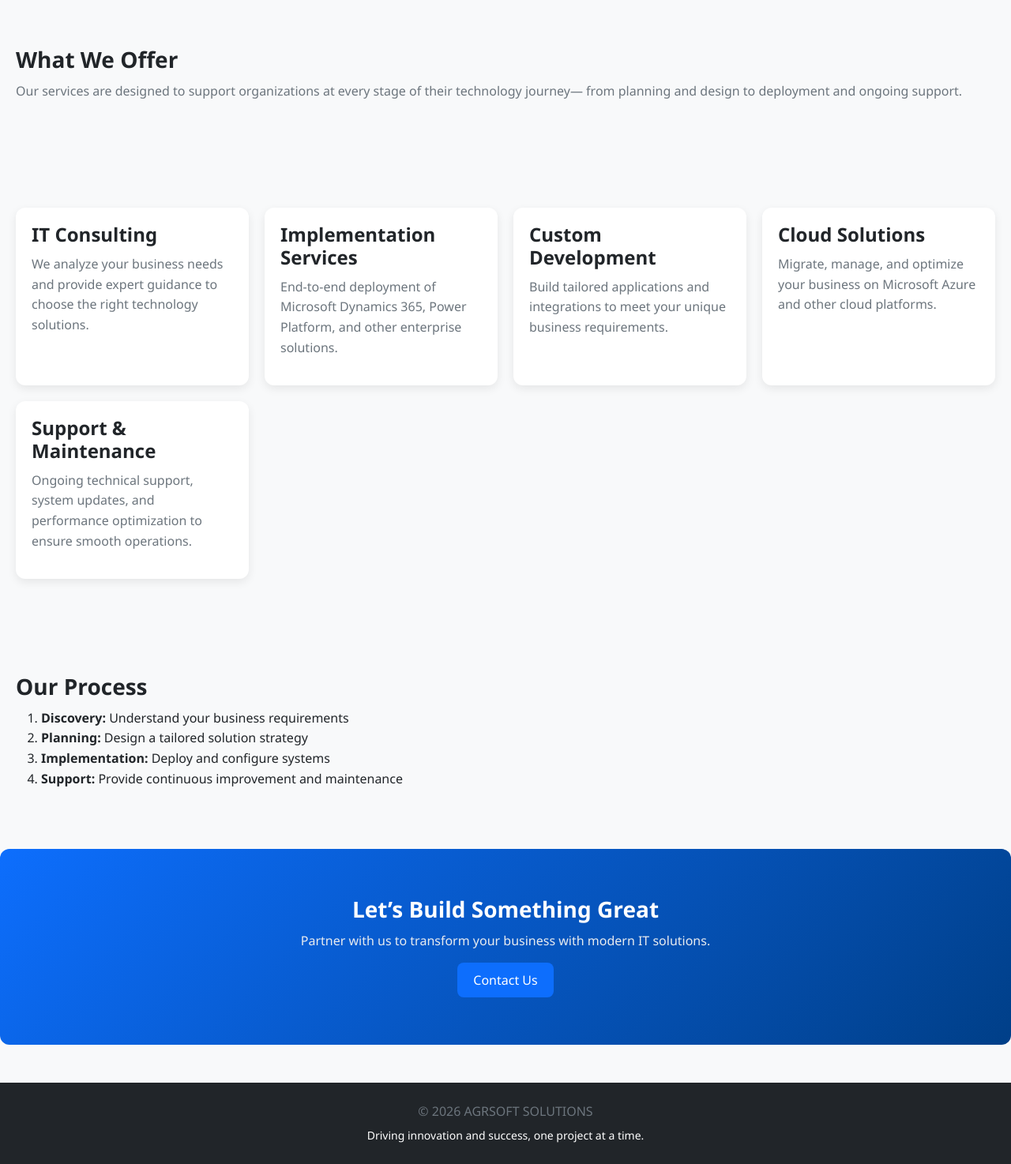
After one commit to gautam-dawar-3441/Agrsoft, a Flask app: page /services in a window 1280 px wide. The commit adds this page. Shown: the part 619-2093 px from the top of the page at 79% size. Run offline with Flask 3, Linux system fonts and the light colour scheme.

Commit message:
templates added for all pages with css

```diff
--- a/app.py
+++ b/app.py
@@ -1,10 +1,45 @@
-from flask import Flask, render_template
+from flask import Flask, render_template, request
 
 app = Flask(__name__)
 
-@app.route("/")
+@app.route('/')
 def home():
-    return render_template("home.html")
+    return render_template('home.html')
+
+@app.route('/dynamics365')
+def dynamics365():
+    return render_template('dynamics365.html')
+
+@app.route('/powerplatforms')
+def powerplatforms():
+    return render_template('powerplatforms.html')
+
+@app.route('/services')
+def services():
+    return render_template('services.html')
+
+@app.route('/industries')
+def industries():
+    return render_template('industries.html')
+
+# ✅ FIXED CONTACT ROUTE (IMPORTANT)
+@app.route('/contact', methods=['GET', 'POST'])
+def contact():
+    if request.method == 'POST':
+        name = request.form.get('name')
+        email = request.form.get('email')
+        message = request.form.get('message')
+
+        print("Name:", name)
+        print("Email:", email)
+        print("Message:", message)
+
+        return render_template(
+            'contact.html',
+            success="Your message has been sent successfully!"
+        )
+
+    return render_template('contact.html')
 
 if __name__ == "__main__":
     app.run()
--- a/static/style.css
+++ b/static/style.css
@@ -1,45 +1,159 @@
-body {
-    background: #f8f9fa;
-    font-family: 'Segoe UI', sans-serif;
+:root {
+    --primary: #0d6efd;
+    --dark: #212529;
+    --light: #f8f9fa;
+    --gray: #6c757d;
+    --card-bg: #ffffff;
+    --border-radius: 12px;
+    --transition: 0.3s ease;
 }
 
-.hero-section {
-    min-height: 90vh;
-    background: linear-gradient(rgba(0,0,0,0.7),
-                rgba(0,0,0,0.7)),
+* {
+    margin: 0;
+    padding: 0;
+    box-sizing: border-box;
+}
+
+body {
+    background: var(--light);
+    font-family: 'Segoe UI', sans-serif;
+    color: var(--dark);
+    line-height: 1.6;
+}
+
+h1, h2, h3, h4 {
+    font-weight: 700;
+    margin-bottom: 10px;
+}
+
+p {
+    color: var(--gray);
+    margin-bottom: 15px;
+}
+
+section {
+    padding: 60px 20px;
+}
+
+.container {
+    max-width: 1100px;
+    margin: auto;
+}
+
+.hero-section,
+.services-hero,
+.industries-hero,
+.d365-hero,
+.power-hero,
+.contact-hero {
+    min-height: 70vh;
+    display: flex;
+    flex-direction: column;
+    justify-content: center;
+    text-align: center;
+    color: white;
+    padding: 80px 20px;
+    background: linear-gradient(rgba(0,0,0,0.7), rgba(0,0,0,0.7)),
                 url('/static/images/hero.jpg');
     background-size: cover;
     background-position: center;
-    padding: 100px 0;
 }
 
-.services-section {
-    background: #f4f7fb;
-}
-
-.service-card {
-    transition: 0.3s ease;
+.card,
+.service-card,
+.industry-card,
+.power-card,
+.about-card {
+    background: var(--card-bg);
+    border-radius: var(--border-radius);
+    padding: 20px;
+    box-shadow: 0 4px 12px rgba(0,0,0,0.08);
+    transition: var(--transition);
     border: none;
 }
 
-.service-card:hover {
-    transform: translateY(-10px);
+.card:hover,
+.service-card:hover,
+.industry-card:hover,
+.power-card:hover {
+    transform: translateY(-8px);
+}
+
+.services-grid,
+.industry-grid,
+.power-grid {
+    display: grid;
+    grid-template-columns: repeat(auto-fit, minmax(250px, 1fr));
+    gap: 20px;
+}
+
+.btn,
+button,
+a.btn {
+    display: inline-block;
+    padding: 10px 20px;
+    background: var(--primary);
+    color: white;
+    border: none;
+    border-radius: 8px;
+    text-decoration: none;
+    transition: var(--transition);
+    cursor: pointer;
+}
+
+.btn:hover,
+button:hover,
+a.btn:hover {
+    background: #0b5ed7;
+    transform: scale(1.05);
+}
+
+.cta-section,
+.services-cta,
+.industries-cta,
+.power-cta,
+.contact-cta {
+    background: linear-gradient(135deg, var(--primary), #003f88);
+    color: white;
+    text-align: center;
+    border-radius: var(--border-radius);
+    padding: 60px 20px;
+}
+
+.cta-section p,
+.services-cta p,
+.industries-cta p,
+.power-cta p {
+    color: #e9ecef;
 }
 
 .about-card {
-    border-left: 5px solid #0d6efd;
+    border-left: 5px solid var(--primary);
 }
 
-.cta-section {
-    background-color: rgb(165, 152, 152);
-    color: black;
-    /* background: linear-gradient(135deg, #0d6efd, #003f88); */
+input, textarea {
+    width: 100%;
+    padding: 10px;
+    margin-top: 5px;
+    margin-bottom: 15px;
+    border: 1px solid #ddd;
+    border-radius: 8px;
+}
+
+input:focus,
+textarea:focus {
+    outline: none;
+    border-color: var(--primary);
 }
 
 .accordion-button {
     font-weight: 600;
 }
 
-/* #myPara{
-    background-color: bisque;
-} */
+.text-center {
+    text-align: center;
+}
+
+.mt-20 { margin-top: 20px; }
+.mt-40 { margin-top: 40px; }
+.mb-20 { margin-bottom: 20px; }
--- a/templates/base.html
+++ b/templates/base.html
@@ -5,8 +5,14 @@
     <title>AGRSOFT SOLUTIONS</title>
     <meta name="viewport" content="width=device-width, initial-scale=1" />
 
-    <link href="https://cdn.jsdelivr.net/npm/bootstrap@5.3.3/dist/css/bootstrap.min.css" rel="stylesheet">
-    <link rel="stylesheet" href="{{ url_for('static', filename='style.css') }}">
+    <link
+      href="https://cdn.jsdelivr.net/npm/bootstrap@5.3.3/dist/css/bootstrap.min.css"
+      rel="stylesheet"
+    />
+    <link
+      rel="stylesheet"
+      href="{{ url_for('static', filename='style.css') }}"
+    />
     <link
       rel="stylesheet"
       href="https://cdn.jsdelivr.net/npm/bootstrap-icons@1.11.3/font/bootstrap-icons.min.css"
@@ -16,7 +22,9 @@
   <body>
     <!-- NAVBAR -->
     <nav class="navbar navbar-expand-lg navbar-dark bg-dark px-3">
-      <a class="navbar-brand fw-bold" href="/">AGRSOFT SOLUTIONS</a>
+      <a class="navbar-brand fw-bold" href="{{ url_for('home') }}"
+        >AGRSOFT SOLUTIONS</a
+      >
 
       <button
         class="navbar-toggler"
@@ -29,20 +37,33 @@
 
       <div class="collapse navbar-collapse" id="nav">
         <ul class="navbar-nav ms-auto">
-          <li class="nav-item"><a class="nav-link" href="#">Home</a></li>
           <li class="nav-item">
-            <a class="nav-link" href="#">Dynamics 365</a>
+            <a class="nav-link" href="{{ url_for('home') }}">Home</a>
           </li>
           <li class="nav-item">
-            <a class="nav-link" href="#">Power Platforms</a>
+            <a class="nav-link" href="{{ url_for('dynamics365') }}"
+              >Dynamics 365</a
+            >
           </li>
-          <li class="nav-item"><a class="nav-link" href="#">Services</a></li>
-          <li class="nav-item"><a class="nav-link" href="#">Industries</a></li>
-          <li class="nav-item"><a class="nav-link" href="#">Contact</a></li>
+          <li class="nav-item">
+            <a class="nav-link" href="{{ url_for('powerplatforms') }}"
+              >Power Platforms</a
+            >
+          </li>
+          <li class="nav-item">
+            <a class="nav-link" href="{{ url_for('services') }}">Services</a>
+          </li>
+          <li class="nav-item">
+            <a class="nav-link" href="{{ url_for('industries') }}"
+              >Industries</a
+            >
+          </li>
+          <li class="nav-item">
+            <a class="nav-link" href="{{ url_for('contact') }}">Contact</a>
+          </li>
         </ul>
       </div>
     </nav>
-
     <!-- PAGE CONTENT -->
     <div>{% block content %}{% endblock %}</div>
 
--- /dev/null
+++ b/templates/services.html
@@ -0,0 +1,86 @@
+{% extends 'base.html' %}
+
+{% block title %}Services{% endblock %}
+
+{% block content %}
+
+<section class="services-hero">
+    <h2>Our Services</h2>
+    <p>
+        We provide end-to-end IT consulting, implementation, and support services
+        to help businesses achieve digital transformation and operational excellence.
+    </p>
+</section>
+
+<section class="services-overview">
+    <h3>What We Offer</h3>
+    <p>
+        Our services are designed to support organizations at every stage of their technology journey—
+        from planning and design to deployment and ongoing support.
+    </p>
+</section>
+
+<section class="services-list">
+
+    <div class="services-grid">
+
+        <div class="service-card">
+            <h4>IT Consulting</h4>
+            <p>
+                We analyze your business needs and provide expert guidance to choose the right technology solutions.
+            </p>
+        </div>
+
+        <div class="service-card">
+            <h4>Implementation Services</h4>
+            <p>
+                End-to-end deployment of Microsoft Dynamics 365, Power Platform, and other enterprise solutions.
+            </p>
+        </div>
+
+        <div class="service-card">
+            <h4>Custom Development</h4>
+            <p>
+                Build tailored applications and integrations to meet your unique business requirements.
+            </p>
+        </div>
+
+        <div class="service-card">
+            <h4>Cloud Solutions</h4>
+            <p>
+                Migrate, manage, and optimize your business on Microsoft Azure and other cloud platforms.
+            </p>
+        </div>
+
+        <div class="service-card">
+            <h4>Support & Maintenance</h4>
+            <p>
+                Ongoing technical support, system updates, and performance optimization to ensure smooth operations.
+            </p>
+        </div>
+
+    </div>
+
+</section>
+
+<section class="services-process">
+
+    <h3>Our Process</h3>
+    <ol>
+        <li><strong>Discovery:</strong> Understand your business requirements</li>
+        <li><strong>Planning:</strong> Design a tailored solution strategy</li>
+        <li><strong>Implementation:</strong> Deploy and configure systems</li>
+        <li><strong>Support:</strong> Provide continuous improvement and maintenance</li>
+    </ol>
+
+</section>
+
+<section class="services-cta">
+
+    <h3>Let’s Build Something Great</h3>
+    <p>Partner with us to transform your business with modern IT solutions.</p>
+    <a href="/contact" class="btn">Contact Us</a>
+
+</section>
+
+{% endblock %}
```
Also changed, not shown: templates/contact.html (added, +45 -0 lines), templates/dynamics365.html (added, +31 -0 lines), templates/industries.html (added, +74 -0 lines), templates/powerplatforms.html (added, +81 -0 lines).
